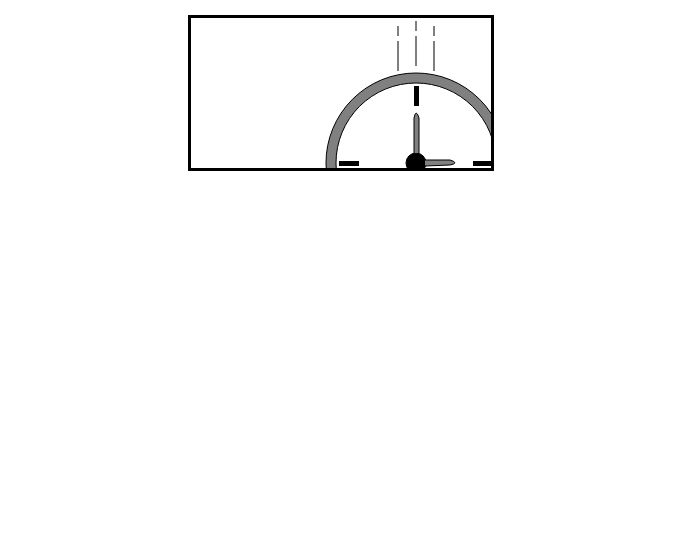
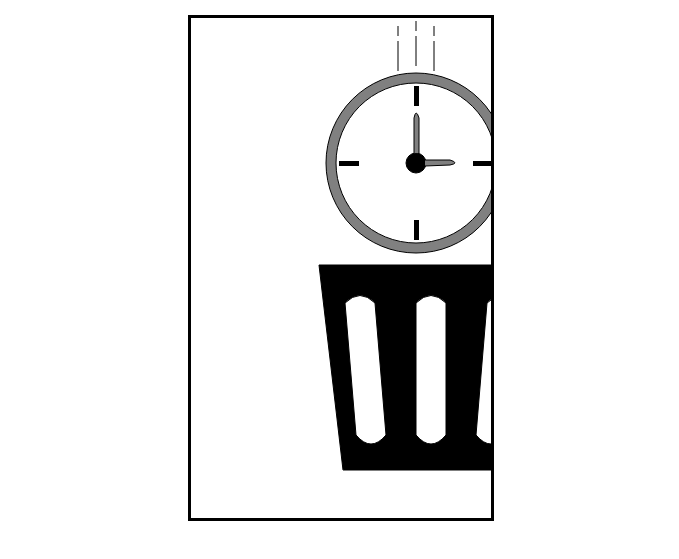
Before and after one commit to joao-lucas04/djw-canvas-joao-e-amanda, a plain HTML site: page index.html in a window 1280 px wide. Shown: the part 61-620 px from the top of the page, without its empty margins (299-978 px from the left). Drawn offline with Linux system fonts and the light colour scheme.

Commit message:
definindo tamanho do canvas

```diff
--- a/index.html
+++ b/index.html
@@ -12,7 +12,7 @@
 <body>
     <h1>Não Perca seu Tempo!</h1>
     <br>
-    <center><canvas id="canvas"></canvas></center>
+    <center><canvas id="canvas" widht="500px" height="500px"></canvas></center>
 </body>
 
 <script src="js/form.js"></script>
```
